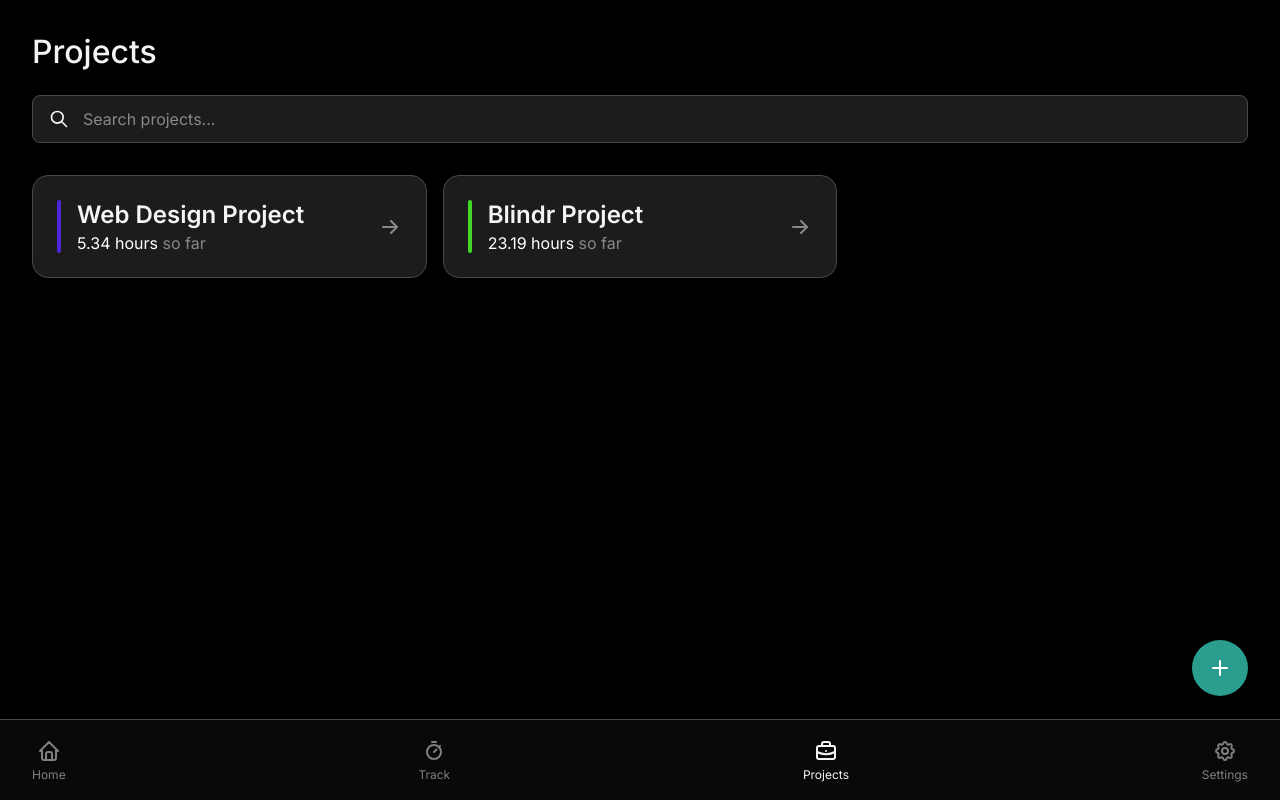
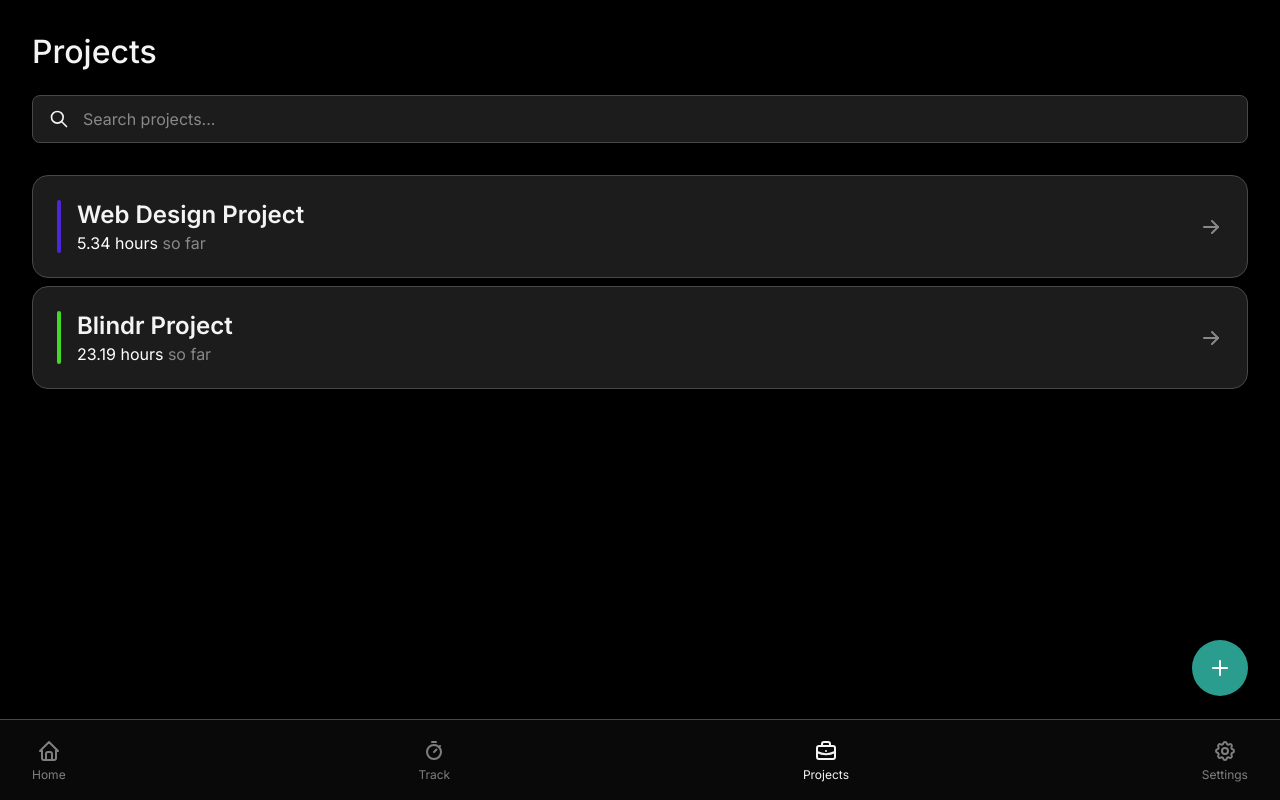
Before and after one commit to httpjamesm/heliodex, a SvelteKit app: page /projects in a window 1280 px wide. Built offline with nearby package versions, Linux system fonts and the light colour scheme.

Commit message:
style: remove additional gap

```diff
--- a/src/routes/projects/+page.svelte
+++ b/src/routes/projects/+page.svelte
@@ -88,12 +88,6 @@
     }
   }
 
-  .projects-grid {
-    display: grid;
-    grid-template-columns: repeat(auto-fill, minmax(300px, 1fr));
-    gap: 1rem;
-  }
-
   .fab {
     position: fixed;
     bottom: 6.5rem;
```
